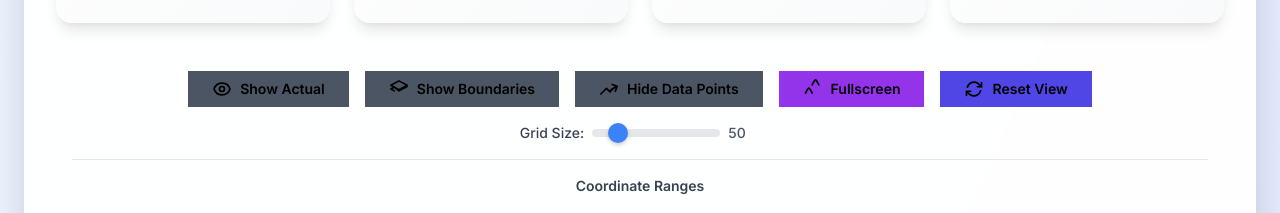
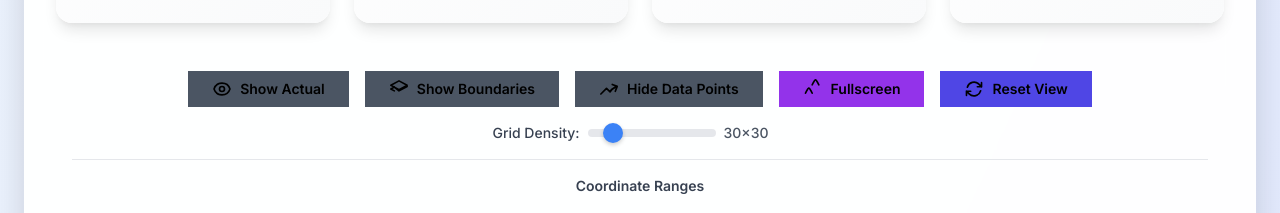
Before and after one commit to mlnomadpy/vortex, a Vue app: page / in a window 1280 px wide. Shown: the part 860-1073 px from the top of the page. Built offline with nearby package versions, Linux system fonts and the light colour scheme.

Commit message:
kina better

```diff
--- a/src/components/sections/VisualizationControls.vue
+++ b/src/components/sections/VisualizationControls.vue
@@ -45,17 +45,17 @@
     <!-- Grid Size Control -->
     <div class="flex flex-wrap items-center justify-center gap-6 mb-4">
       <div class="flex items-center gap-2">
-        <label for="gridSize" class="text-sm font-medium text-gray-700">Grid Size:</label>
+        <label for="gridSize" class="text-sm font-medium text-gray-700">Grid Density:</label>
         <input
           id="gridSize"
           v-model.number="store.gridSize"
           type="range"
-          min="25"
-          max="200"
+          min="10"
+          max="150"
           step="5"
           class="w-32 h-2 bg-gray-200 rounded-lg appearance-none cursor-pointer slider"
         />
-        <span class="text-sm font-medium text-gray-600 min-w-[2rem]">{{ store.gridSize }}</span>
+        <span class="text-sm font-medium text-gray-600 min-w-[4rem]">{{ store.gridSize }}×{{ store.gridSize }}</span>
       </div>
     </div>
 
--- a/src/components/visualization/FullscreenCanvas.vue
+++ b/src/components/visualization/FullscreenCanvas.vue
@@ -45,13 +45,13 @@
         <input
           v-model.number="store.gridSize"
           type="range"
-          min="25"
-          max="200"
+          min="10"
+          max="150"
           step="5"
           class="toolbar-slider"
-          title="Grid Size"
+          title="Grid Density"
         />
-        <span class="toolbar-value">{{ store.gridSize }}</span>
+        <span class="toolbar-value">{{ store.gridSize }}×{{ store.gridSize }}</span>
       </div>
 
       <!-- Coordinate Ranges -->
--- a/src/composables/useNeuralCanvas.ts
+++ b/src/composables/useNeuralCanvas.ts
@@ -46,20 +46,26 @@ export function useNeuralCanvas(config: NeuralCanvasConfig) {
 
   // Computed cell size using store's gridSize setting
   const cellSize = computed(() => {
-    // Use the store's gridSize as the cell size in pixels
-    // Apply some bounds to ensure performance and usability
-    const userGridSize = store.gridSize
+    // gridSize represents the number of cells per dimension (25 = 25x25 grid)
+    // Calculate cell size by dividing canvas dimensions by number of cells
+    const gridCellCount = store.gridSize
     const { width, height } = canvasConfig.value
 
-    // Calculate maximum sensible cell size based on canvas dimensions
-    const maxCellSize = Math.min(width, height) / 10 // At least 10 cells per dimension
-    const minCellSize = 8 // Minimum readable cell size
+    // Use the smaller dimension to ensure square cells
+    const canvasSize = Math.min(width, height)
+    const calculatedCellSize = canvasSize / gridCellCount
 
-    // Clamp the user's grid size to sensible bounds
-    const clampedSize = Math.max(minCellSize, Math.min(maxCellSize, userGridSize))
+    // Apply bounds to ensure usability and performance
+    const maxCellSize = canvasSize / 10 // At least 10 cells minimum
+    const minCellSize = 3 // Minimum visible cell size
 
-    // Grid will have approximately (width/cellSize) x (height/cellSize) cells
-    // At 50px cell size on 600x600 canvas = 12x12 = 144 cells
+    // Clamp to sensible bounds
+    const clampedSize = Math.max(minCellSize, Math.min(maxCellSize, calculatedCellSize))
+
+    // Grid will be gridSize x gridSize cells
+    // At gridSize=25 on 600x600 canvas: 25x25 grid with 24px cells
+    // At gridSize=50 on 600x600 canvas: 50x50 grid with 12px cells
+    // At gridSize=100 on 600x600 canvas: 100x100 grid with 6px cells
     return clampedSize
   })
 
--- a/src/stores/neuralNetwork.ts
+++ b/src/stores/neuralNetwork.ts
@@ -13,7 +13,7 @@ export const useNeuralNetworkStore = defineStore('neuralNetwork', () => {
   const showPredictedColors = ref(true)
   const showBoundaries = ref(false)
   const showDataPoints = ref(true)
-  const gridSize = ref(50)
+  const gridSize = ref(30)
   const coordinateRanges = ref({
     xMin: -1,
     xMax: 1,
@@ -178,7 +178,7 @@ export const useNeuralNetworkStore = defineStore('neuralNetwork', () => {
     showPredictedColors.value = true
     showBoundaries.value = false
     showDataPoints.value = true
-    gridSize.value = 50
+    gridSize.value = 30
     coordinateRanges.value = {
       xMin: -1,
       xMax: 1,
```
